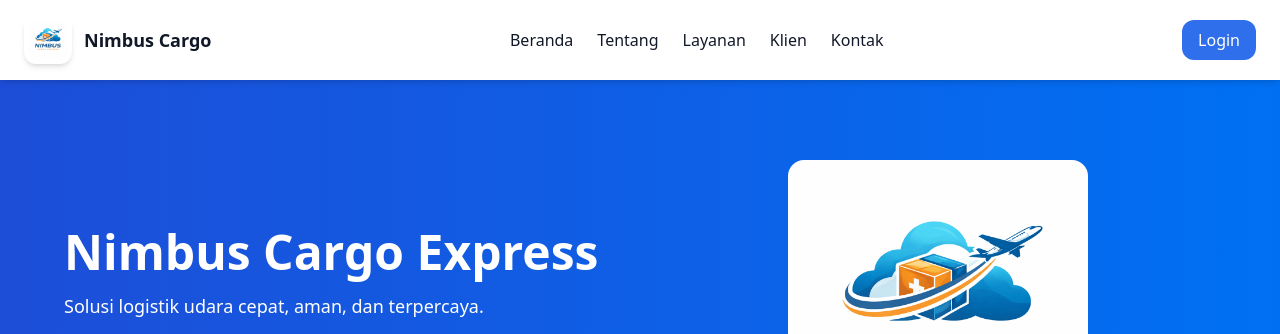
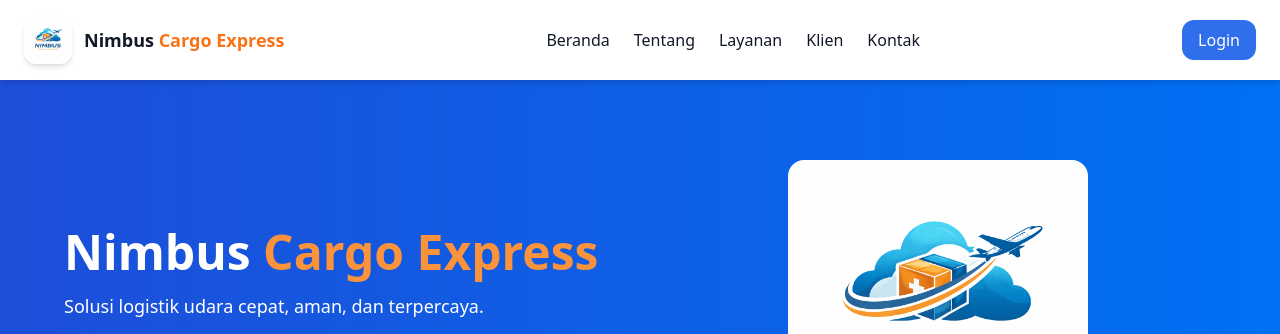
Before and after one commit to Diaz-Bara/Project-Nimbus-SIWEB, a Next.js app: page / in a window 1280 px wide. Shown: the top 334 px of the page. Built offline with nearby package versions, Linux system fonts and the light colour scheme.

Commit message:
benerin warna cargo express

```diff
--- a/src/components/layout/Navbar.tsx
+++ b/src/components/layout/Navbar.tsx
@@ -17,7 +17,7 @@
         </div>
 
         <h1 className="font-bold text-lg">
-          Nimbus Cargo
+        Nimbus <span className="text-orange-500">Cargo Express</span>
         </h1>
       </div>
 
--- a/src/components/sections/Hero.tsx
+++ b/src/components/sections/Hero.tsx
@@ -6,7 +6,7 @@
       <div className="max-w-6xl mx-auto grid md:grid-cols-2 gap-10 items-center">
         <div>
           <h1 className="text-4xl md:text-5xl font-bold mb-4">
-            Nimbus Cargo Express
+            Nimbus <span className="text-orange-400">Cargo Express</span>
           </h1>
           <p className="mb-6 text-lg">
             Solusi logistik udara cepat, aman, dan terpercaya.
```
Also changed, not shown: tsconfig.json (+20 -3 lines).
